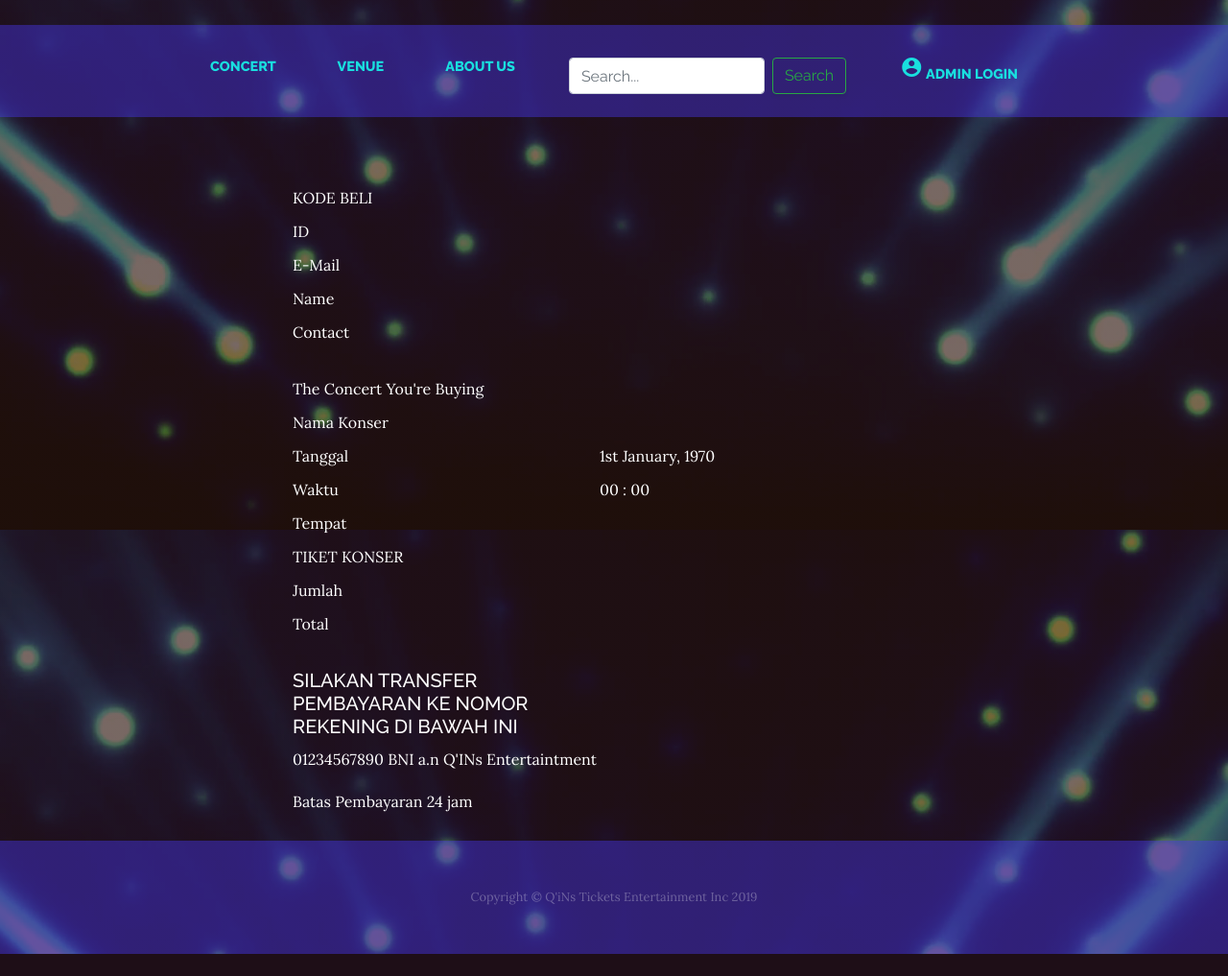
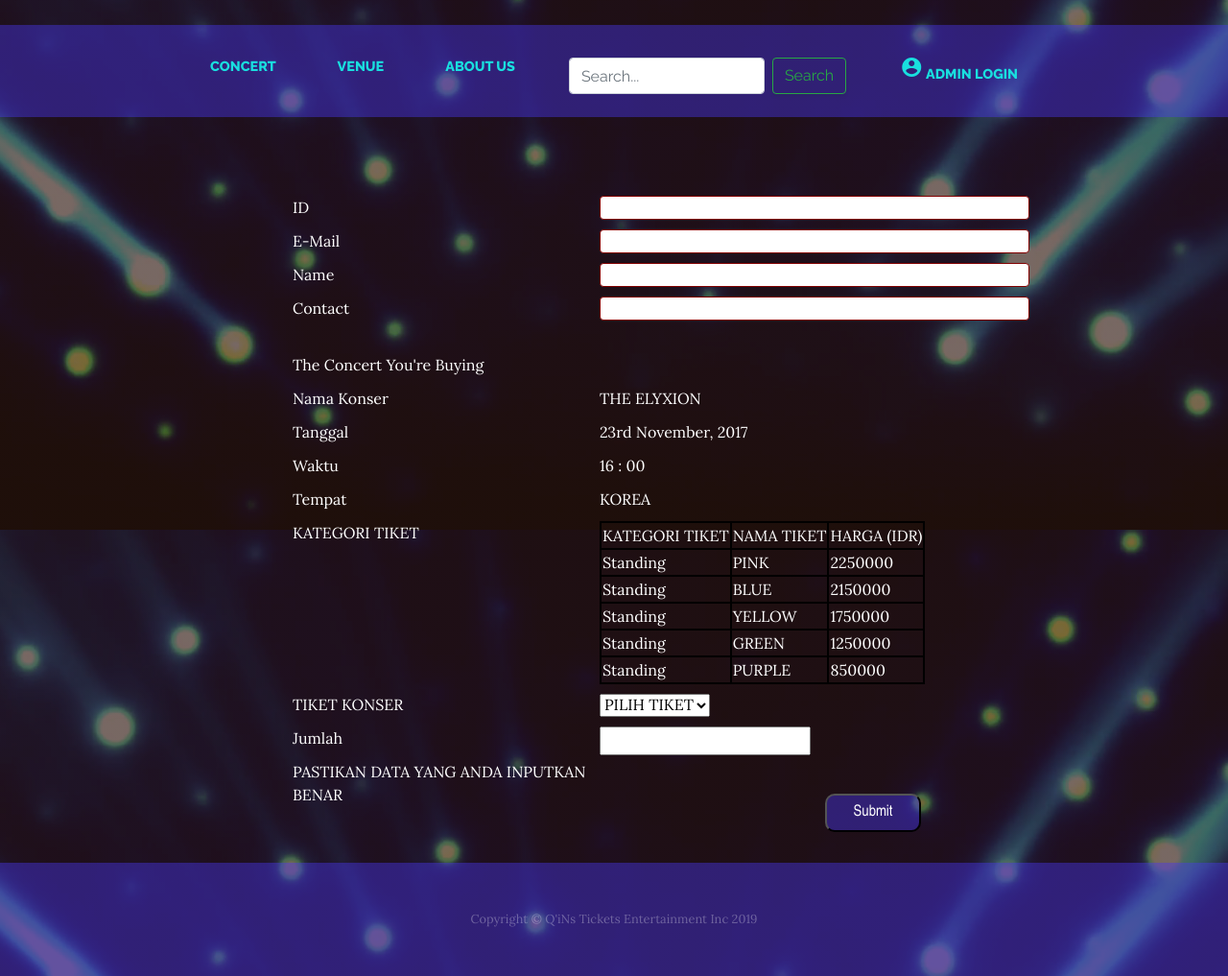
Before and after one commit to prpl-tifuad/Concert-Tickets, a PHP site: page /pembelian.php?kodekonser=exo1 in a window 1280 px wide. Shown: the part 248-1265 px from the top of the page at 96% size. Before the commit the page ends 1242 px from the top, so only its background shows below. Run offline with PHP 8.4, Linux system fonts and the light colour scheme; data comes from the database, SQL or seed files in the repository; data that the repository does not hold is empty.

Commit message:
Update pembelian.php

```diff
--- a/pembelian.php
+++ b/pembelian.php
@@ -1,35 +1,17 @@
 <?php
   include 'db.php';
-  	if($_POST) {
-    # code...
 
-    // $kode = 'exol';
+    $kodekonser = $_GET['kodekonser'];
+    $query3 = "SELECT * FROM konser WHERE kodekonser='$kodekonser'";
+    $SQL = mysqli_query($connect, $query3);
+    $data = mysqli_fetch_array($SQL);
+
+    $query1 = "SELECT * FROM tiket WHERE kodekonser='$kodekonser'";
+    $SQL1 = mysqli_query($connect, $query1);
 
 
-    $id= $_POST['id'];
-    $name = $_POST['name'];
-    $email = $_POST['email'];
-    $hp = $_POST['hp'];
-    $query2 = "INSERT INTO customer VALUES ('$id', '$email', '$name', '$hp')";
 
-
-    // $tgl_beli = date("Y-m-d", strtotime($_POST['tgl_beli']));
-    // $tgl_antar = date("Y-m-d", strtotime($_POST['tgl_antar']));
-    $kodetiket = $_POST['kodetiket'];
-    $jumlah = $_POST['jumlah'];
-
-    $query = "INSERT INTO pembelian VALUES ('', '$jumlah', '$id', '$kodetiket')";
-    $sql2 = mysqli_query($connect, $query2);
-    $sql1 = mysqli_query($connect, $query);
-
-    $query3 = "SELECT `customer`.`id`, `customer`.`email`, `customer`.`name`, `customer`.`hp`, `konser`.`namakonser`, `konser`.`tanggal`, `konser`.`waktu`, `konser`.`namatempat`, `tiket`.`namatiket`, `tiket`.`harga`, `pembelian`.`jumlah`, `pembelian`.`jumlah`*`tiket`.`harga` as 'total' , `pembelian`.`kodebeli` FROM `customer` JOIN `pembelian` ON `customer`.`id` = `pembelian`.`id` JOIN `tiket` ON `pembelian`.`kodetiket`=`tiket`.`kodetiket` JOIN `konser` ON `tiket`.`kodekonser`=`konser`.`kodekonser` WHERE `customer`.`id` = '$id'";
-
-    $sql = mysqli_query($connect, $query3);
-    $data = mysqli_fetch_array($sql);
-
-  }
-
-?>
+ ?>
 
 <!DOCTYPE html>
 <html lang="en">
@@ -53,7 +35,7 @@
   <!-- Custom styles for this template -->
   <link href="css/business-casual.css" rel="stylesheet">
   <link rel="stylesheet" type="text/css" href="style_pesan.css">
-	<script src="formvalidation.js"></script>
+  <script src="validasi.js"></script>
   <link href="https://fonts.googleapis.com/icon?family=Material+Icons" rel="stylesheet">
   <style>
     .caption{
@@ -115,21 +97,13 @@
 <div>
   <br><br><br>
 </div>
-		  <div class="row">
-            <div class="col1">
-              <label>KODE BELI</label>
-            </div>
-            <div class="col2">
-              <label><?php echo $data['kodebeli']?></label>
-            </div>
-          </div>
-
+<form method="post" action="datavalidation.php" name="myForm" onsubmit="return validateForm()">
           <div class="row">
             <div class="col1">
               <label>ID</label>
             </div>
             <div class="col2">
-              <label><?php echo $data['id']?></label>
+              <input type="text" name="id" >
             </div>
           </div>
           <div class="row">
@@ -137,7 +111,7 @@
               <label>E-Mail</label>
             </div>
             <div class="col2">
-              <label><?php echo $data['email']?></label>
+              <input type="text" name="email" >
             </div>
           </div>
           <div class="row">
@@ -145,7 +119,7 @@
               <label>Name</label>
             </div>
             <div class="col2">
-              <label><?php echo $data['name']?></label>
+              <input type="text" name="name" >
             </div>
           </div>
           <div class="row">
@@ -153,7 +127,7 @@
               <label>Contact</label>
             </div>
             <div class="col2">
-              <label><?php echo $data['hp']?></label>
+              <input type="text" name="hp" >
             </div>
           </div>
 
@@ -203,15 +177,58 @@
             </div>
           </div>
 
-
-
+          <div class="row">
+            <div class="col1">
+              <label>KATEGORI TIKET</label>
+            </div>
+            <div class="col2">
+              <label>
+              <table class="data" border="5" align="center" cellspacing="3">
+                  <tr>
+                      <td>KATEGORI TIKET</td>
+                      <td>NAMA TIKET</td>
+                      <td>HARGA (IDR)</td>
+                  </tr>
+                  <?php
+                  include 'db.php';
+                   $query1 = "SELECT `tiket`.`namatiket`, `kategoritiket`.`namakategori`, `tiket`.`harga` FROM tiket JOIN kategoritiket ON `tiket`.`kodekategori`=`kategoritiket`.`kodekategori` WHERE `kodekonser`='$kodekonser'";
+                   $SQL1 = mysqli_query($connect, $query1);
+                      foreach ($SQL1 as $data) {
+                        echo "
+                          <tr>
+                            <td>$data[namakategori]</td>
+                            <td>$data[namatiket]</td>
+                            <td>$data[harga]</td>
+                          </tr>
+                        ";
+                      }
+                  ?>
+              </table>
+            </label>
+            </div>
+          </div>
+<div>
+  <br><br><br>
+  <br><br><br>
+</div>
           <div class="row">
             <div class="col1">
               <label>TIKET KONSER</label>
             </div>
 
             <div class="col2">
-				<label><?php echo $data['namatiket']?></label>
+              <select name="kodetiket" >
+                <option>PILIH TIKET</option>
+                  <?php
+                    include 'db.php';
+                    $query3 = "SELECT * FROM tiket WHERE kodekonser='$kodekonser'";
+                    $sql3 = mysqli_query($connect, $query3);
+                    while ($row = mysqli_fetch_array($sql3))
+                    {
+                      echo "<option value='".$row['kodetiket']."'>'".$row['namatiket']."'</option>";
+                    }
+                  ?>
+              </select>
             </div>
           </div>
 
@@ -220,35 +237,23 @@
               <label>Jumlah</label>
             </div>
             <div class="col2">
-              <label><?php echo $data['jumlah']?></label>
+              <input type="number" name="jumlah" >
             </div>
           </div>
-
           <div class="row">
             <div class="col1">
-              <label>Total</label>
+              <label>PASTIKAN DATA YANG ANDA INPUTKAN BENAR</label>
             </div>
             <div class="col2">
-              <label><?php echo $data['total']?></label>
+              <p></p>
             </div>
           </div>
-
-
+          <div>
+             <input type="submit">
+          </div>
+        </form>
 <div>
-  <br>
-</div>
-		  <div class="row">
-            <div class="col1">
-              <label>
-              <h5>SILAKAN TRANSFER PEMBAYARAN KE NOMOR REKENING DI BAWAH INI</h5>
-              <P>01234567890 BNI a.n Q'INs Entertaintment</P>
-
-              <p>Batas Pembayaran 24 jam</p>
-            </label>
-            </div>
-          </div>
-<div>
-  <br><br><br><br><br><br>
+  <br><br><br>
 </div>
   <footer class="footer text-faded text-center py-5">
     <div class="container">
```
